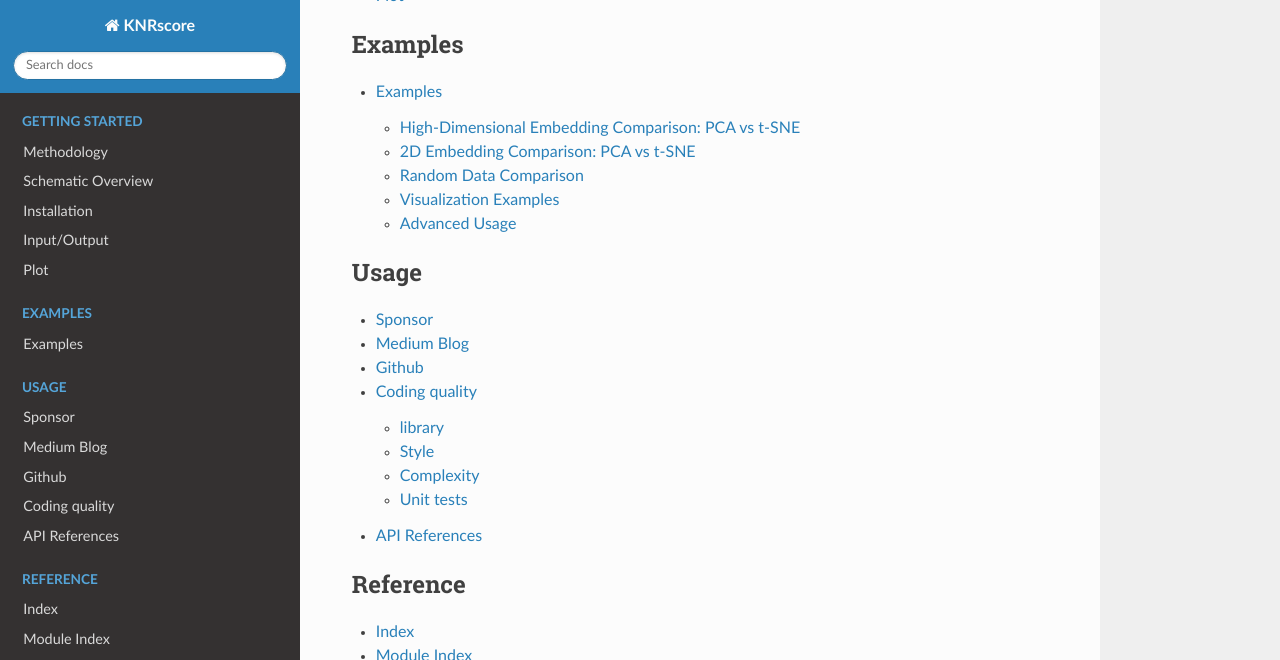
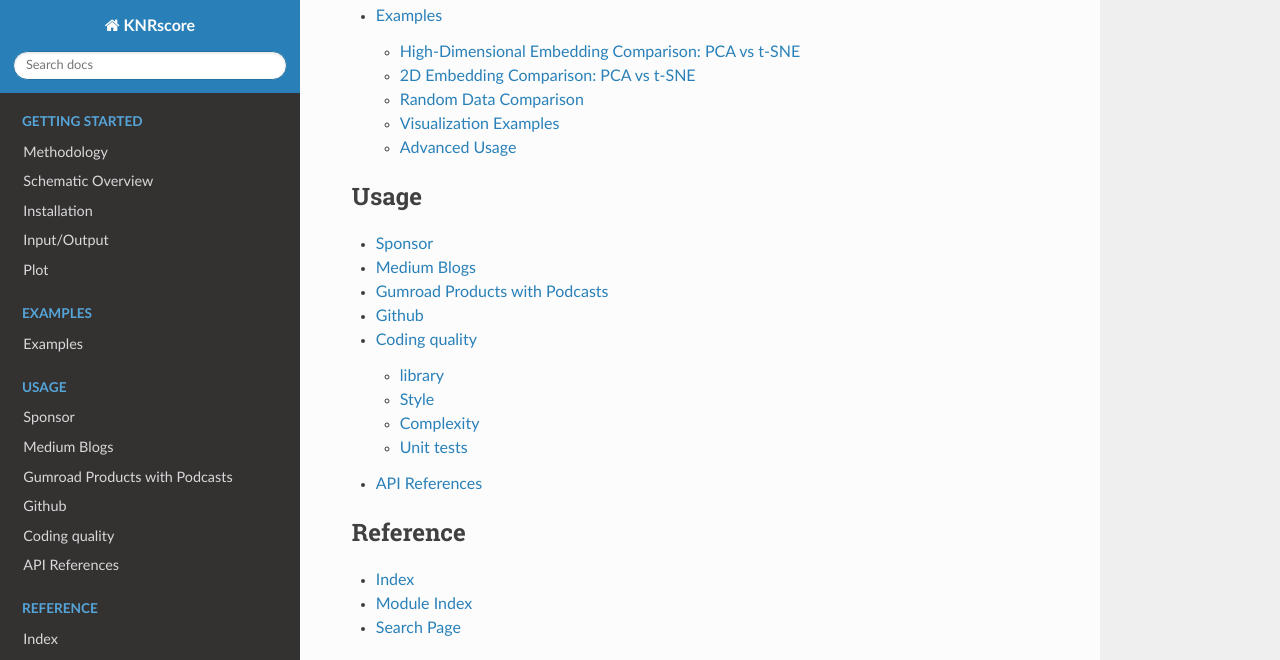
Before and after one commit to erdogant/KNRscore, a Sphinx documentation site: the page built from docs/source/index.rst, in a window 1280 px wide and 900 px high, scrolled down 2972 px, cut to the strip 0-660 px from the top of the window. Built offline with Sphinx 7.4.7 and the Read the Docs theme 3.1.0, drawn with Linux system fonts in a browser that asks for light colours.

Commit message:
update docs

```diff
--- a/docs/source/Documentation.rst
+++ b/docs/source/Documentation.rst
@@ -4,11 +4,21 @@
 .. include:: sponsor.rst
 
 
-Medium Blog
-################
+Medium Blogs
+#############
 
 .. note::
-	`Medium Blog <https://erdogant.medium.com/>`_
+	#. `Subscribe to Medium blogs <https://erdogant.medium.com/subscribe>`_
+	#. `K-Nearest-Rank Scores: A Tool for Local Structure Analysis in Embeddings. <https://medium.com/data-science-collective/k-nearest-rank-scores-a-tool-for-local-structure-analysis-in-embeddings-ee4cbbbb996d>`_
+
+
+Gumroad Products with Podcasts
+################################
+
+.. tip::
+	#. `Gumroad products <https://erdogant.gumroad.com>`_
+	#. `K-Nearest-Rank Scores: A Tool for Local Structure Analysis in Embeddings. <https://erdogant.gumroad.com/l/k-nearest-rank-scores-a-tool-for-local-structure-analysis-in-embeddings-ee4cbbbb996d>`_
+
 
 Github
 ############
--- a/docs/source/index.rst
+++ b/docs/source/index.rst
@@ -3,7 +3,7 @@
 
 |python| |pypi| |docs| |stars| |LOC| |downloads_month| |downloads_total| |license| |forks| |open issues| |project status| |medium| |DOI| |repo-size| |donate|
 
-.. image:: ../figs/pca2_tsne.png
+.. image:: ../figs/logo2.png
    :width: 400
    :align: center
    :alt: PCA vs t-SNE Comparison
```
